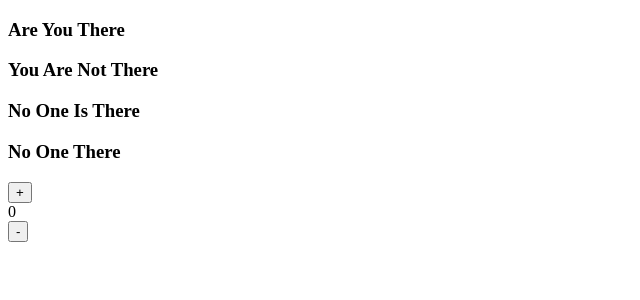
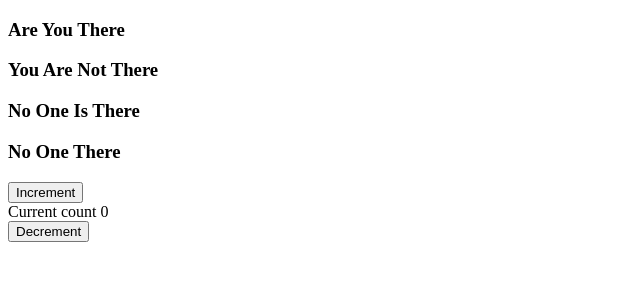
Before and after one commit to yeasir99/practice-testing-react-components, a React app: page / in a window 1280 px wide. Shown: the top 300 px of the page, without its empty margins (0-640 px from the left). Built offline with nearby package versions, Linux system fonts and the light colour scheme.

Commit message:
update counter test

```diff
--- a/src/components/Counter.js
+++ b/src/components/Counter.js
@@ -4,9 +4,9 @@
   const [count, setCount] = useState(0)
   return (
     <div>
-      <button onClick={() => setCount(count => count + 1)}>+</button>
-      <div>{count}</div>
-      <button onClick={() => setCount(count => count - 1)}>-</button>
+      <button onClick={() => setCount(count => count + 1)}>Increment</button>
+      <div>Current count {count}</div>
+      <button onClick={() => setCount(count => count - 1)}>Decrement</button>
     </div>
   )
 }
```
Also changed, not shown: 1 other file (tests, documents, lock files or other folders).
